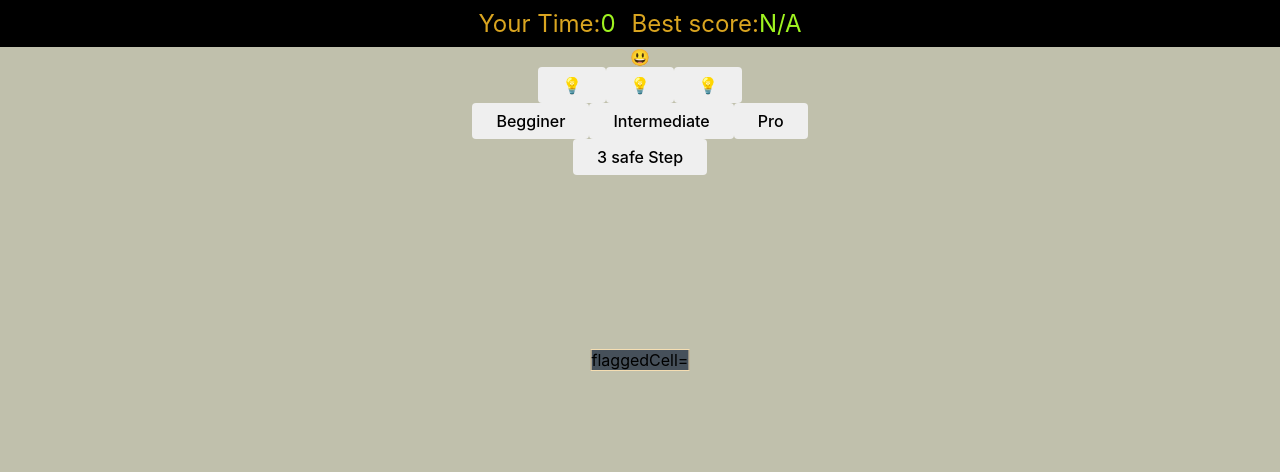
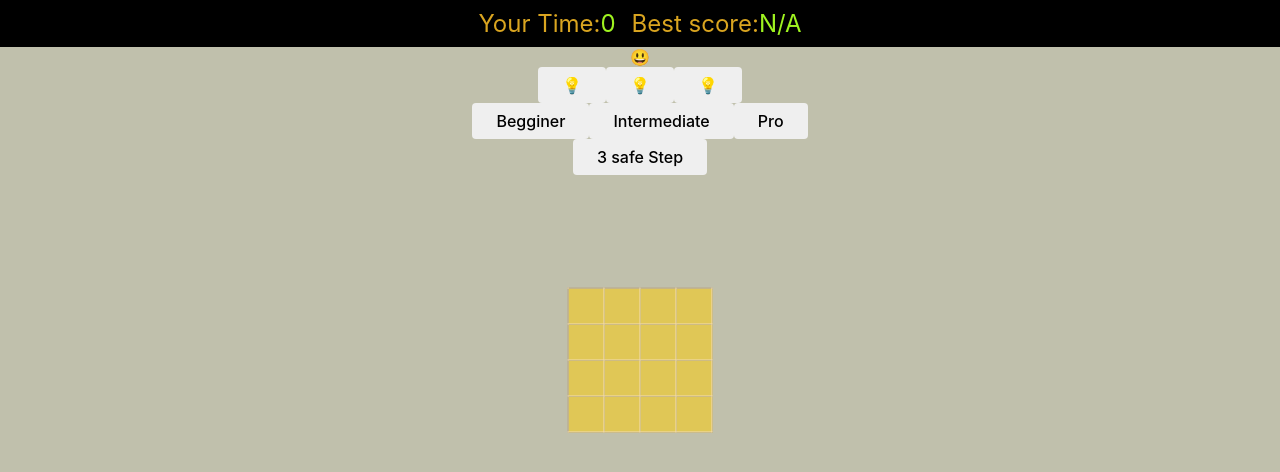
Before and after one commit to Joe117f1/Minesweeper-game.react, a React (Create React App) app: page / in a window 1280 px wide. Shown: the top 472 px of the page. Built offline with nearby package versions, Linux system fonts and the light colour scheme.

Commit message:
refactor gameBoard.map() on Board JSX to use the return keyword, importing MouseEvent type from react

```diff
--- a/src/components/board/Board.tsx
+++ b/src/components/board/Board.tsx
@@ -6,6 +6,7 @@ import {
   memo,
   useRef,
   ReactNode,
+  MouseEvent
 } from 'react';
 import { BoardCell } from './BoardCell';
 import { Cell, CellState, EActions } from '../../types/interfaces';
@@ -295,7 +296,29 @@ export const Board = memo(({ boardSize }: IProps) => {
     <div className={classes.board}>
       <table>
         <tbody>
+          {gameBoard.map((row, idx) => {
+            return (
+              <tr key={`${idx}-${Math.random().toString()}`}>
+                {row.map((cell, idx) => {
+                  const { xCoord: x, yCoord: y } = cell;
+                  return (
+                    <BoardCell
+                      key={`${idx}-${x}-${y}`}
+                      xCoord={x}
+                      yCoord={y}
+                      isMine={cell.isMine}
+                      isFlagged={cell.isFlagged}
+                      isClicked={cell.isClicked}
+                      value={cell.value}
+                      clickHandler={cellClickedHandler}
+                      cellReducer={cellReducer}
                       flaggedCell={flaggedCell}
+                    />
+                  );
+                })}
+              </tr>
+            );
+          })}
         </tbody>
       </table>
     </div>
```
